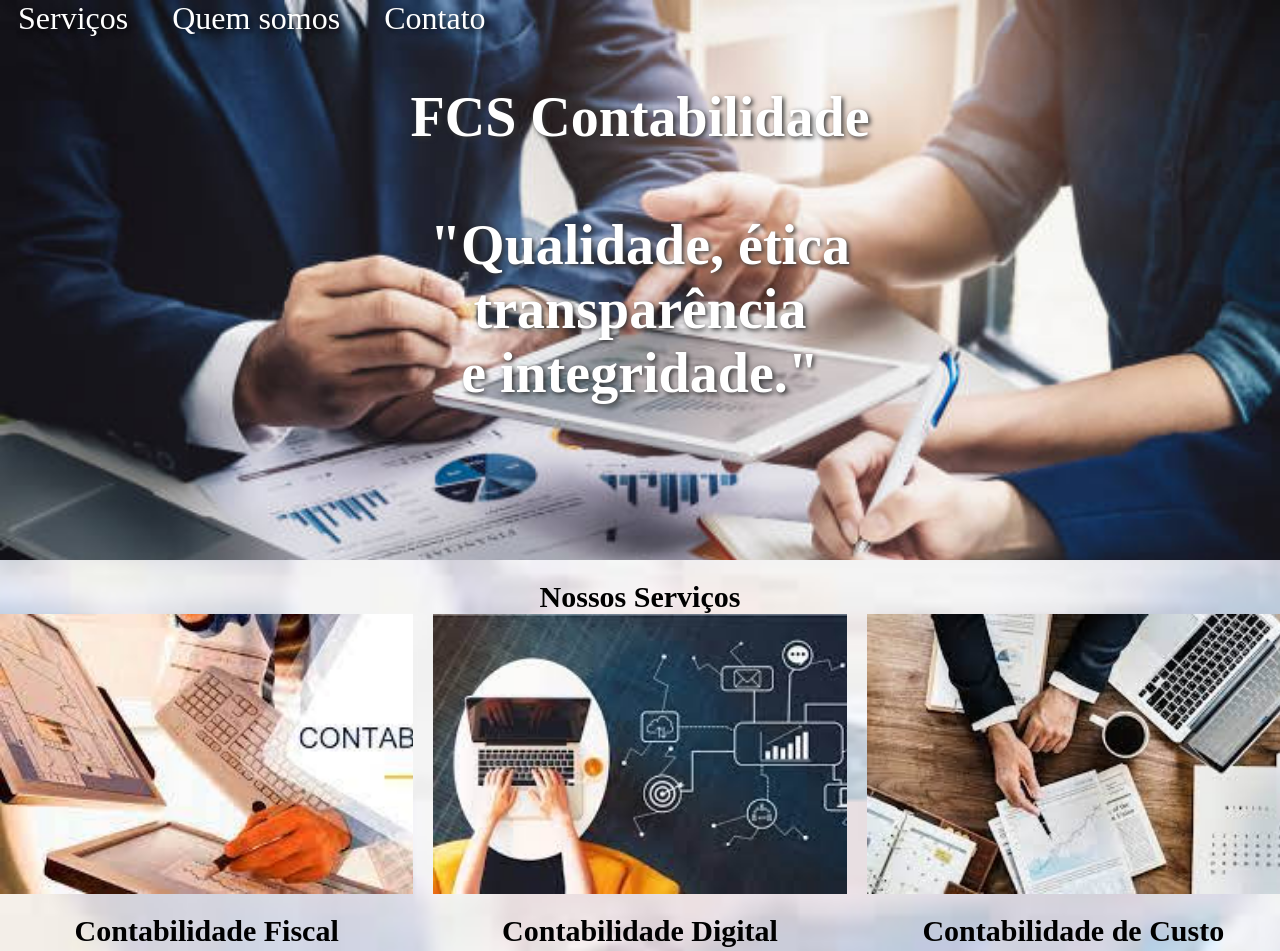
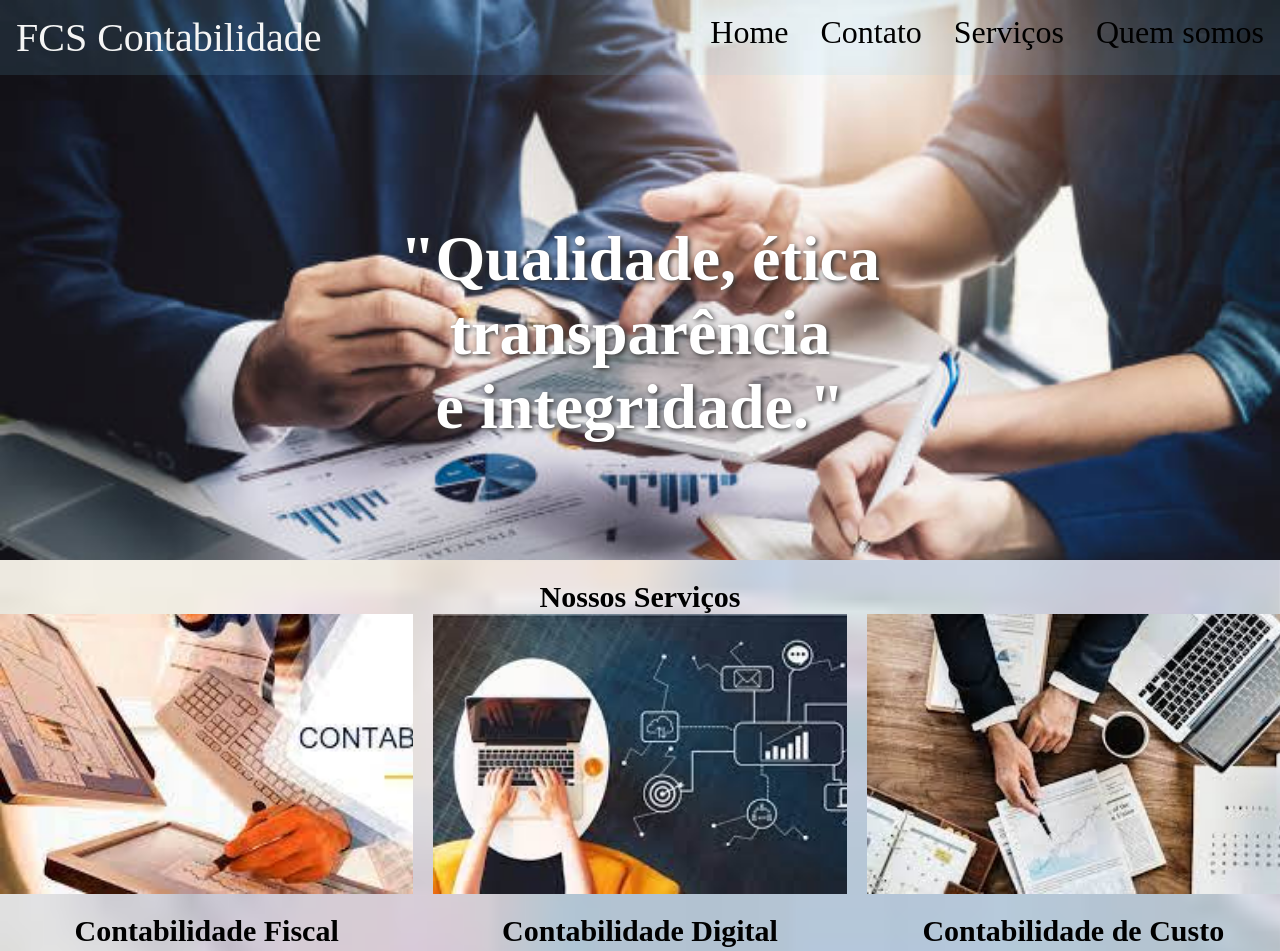
Before and after one commit to fcosta74/fcscontabilidade, a plain HTML site: page index.html in a window 1280 px wide. Shown: the top 951 px of the page. Drawn offline with Linux system fonts and the light colour scheme; files whose address does not match are found by name.

Commit message:
Atualização no html e css
Atualização no html e css

```diff
--- a/assents/css/style.css
+++ b/assents/css/style.css
@@ -1,41 +1,40 @@
 *{
     box-sizing: border-box;
     margin: 0;
-    padding: 0;
-    margin-top: 0;
+
 }
 body{
     background-image: url(../css/imagem/banner.jpg);
     background-size: cover;
     background-repeat: no-repeat;
-    background-attachment: fixed;
-
 
 }
+nav{
+    overflow: hidden;
+    position: fixed;
+    width: 100%;
+    background-color: rgba(127, 208, 255, 0.116);
+    margin-top: 0;
+    color: whitesmoke;
+}
+nav .logo{
+    float: left;
+    display: block;
+    padding: 14px 16px;
+    font-size: 2.5rem;
+}
+nav a{
+    float: right;
+    text-decoration: none;
+    display: block;
+    padding: 14px 16px;
+    font-size: 2rem;
+    color: black;
+}
+nav a:hover{
+    transition: 0.5s;
+    background-color: #e4e4e4;
 
-a {
-    text-decoration: none;
-    color: white;
-
-
-}
-div ul {
-    grid-template-columns: 1fr 1fr 1fr 1fr;
-    text-shadow: 3px 3px 6px black;
-    font-size: 2rem;
-    text-decoration: none;
-    display: inline;
-
-
-}
-div ul li{
-    display: inline;
-    padding: 18px;
-    cursor: pointer;
-}
-div ul li :hover{
-    color: blue;
-    text-align: right;
 }
 
 .banner{
@@ -48,12 +47,14 @@ div ul li :hover{
 
 }
 
-.banner h2{
+
+h2{
     text-align: center;
     color: white;
     text-shadow: 2px 2px 5px #333;
-    font-size: 3.5rem;
-    margin-top: 3rem;
+    font-size: 4rem;
+
+
 }
 .container{
     width: 100%;
@@ -210,7 +211,6 @@ footer .maps{
     border-radius: 1rem;
     height: 0;
     margin: 10px 10px 10px;
-
-
+    position: relative;
 
 }
--- a/index.html
+++ b/index.html
@@ -12,12 +12,15 @@
     <main>
       <div class="banner">
 
-        <ul class="grid">
-          <li><a href="#">Serviços</a></li>
-          <li><a href="#">Quem somos</a></li>
-          <li><a href="#">Contato</a></li>
-        </ul>
-        <h2>FCS Contabilidade<br><br>"Qualidade, ética<br>transparência<br>e integridade."</h2>
+        <nav>
+          <div class="logo">FCS Contabilidade</div>
+          <a href="#">Quem somos</a>
+          <a href="#">Serviços</a>
+          <a href="#">Contato</a>
+          <a href="#">Home</a>
+        </nav>
+
+        <h2><br><br><br>"Qualidade, ética<br>transparência<br>e integridade."</h2>
 
       </div>
       <section class="servicos">
```
Also changed, not shown: validacao.js (line endings or trailing spaces).
